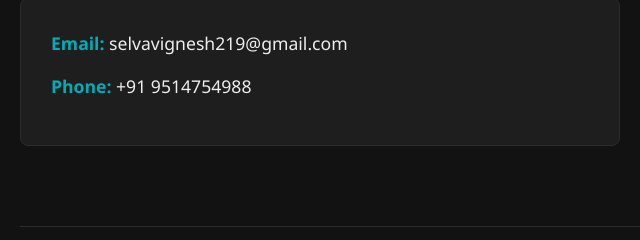
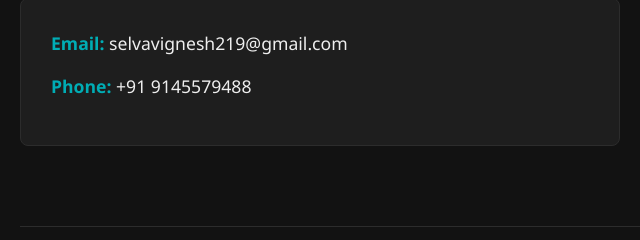
Before and after one commit to SelvaVignesh-05/personal-portfolio, a plain HTML site: page index.html in a window 1280 px wide. Shown: the part 2184-2424 px from the top of the page, 90-730 px from the left. Drawn offline with Linux system fonts and the light colour scheme.

Commit message:
Update index.html

```diff
--- a/index.html
+++ b/index.html
@@ -357,7 +357,7 @@
             <h2 class="section-title">Get In <span>Touch</span></h2>
             <div class="contact-box">
                 <div class="contact-item"><strong>Email:</strong> selvavignesh219@gmail.com</div>
-                <div class="contact-item"><strong>Phone:</strong> +91 9514754988</div>
+                <div class="contact-item"><strong>Phone:</strong> +91 9145579488</div>
             </div>
         </section>
     </div>
```
